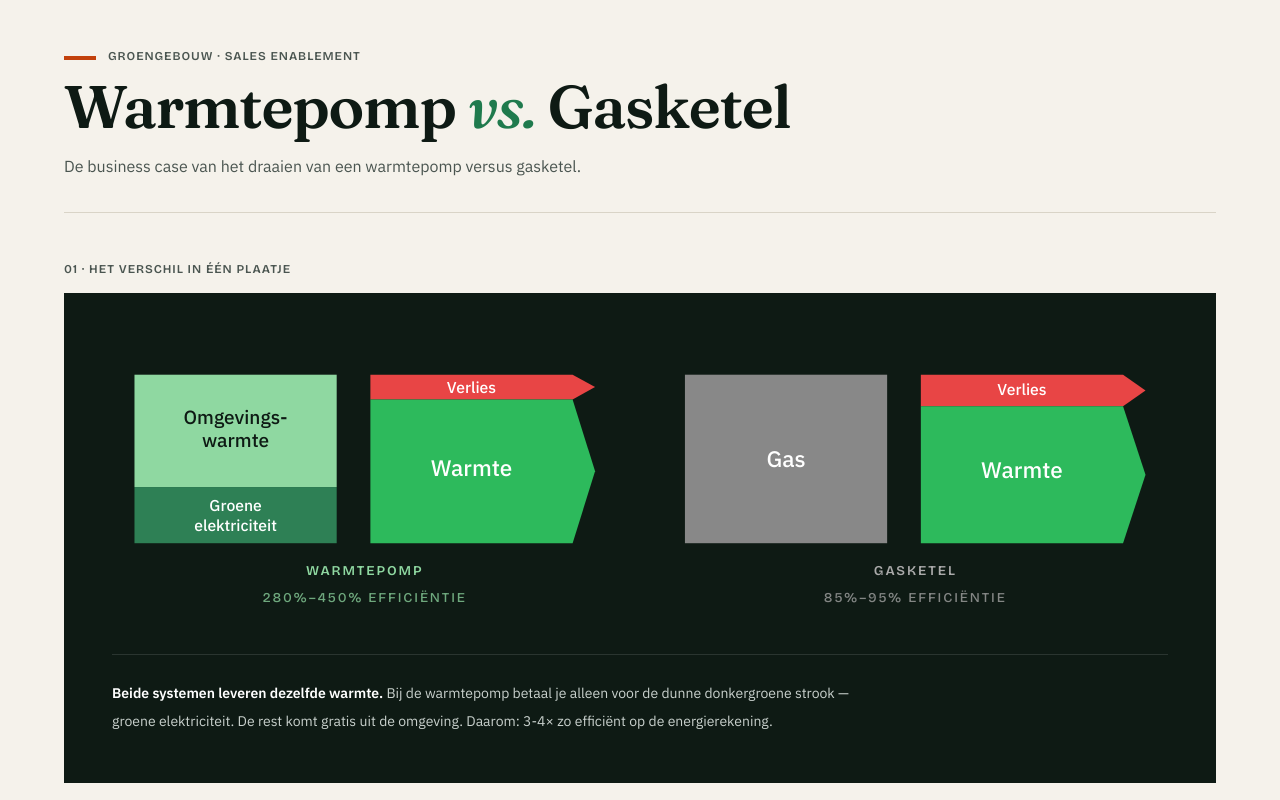
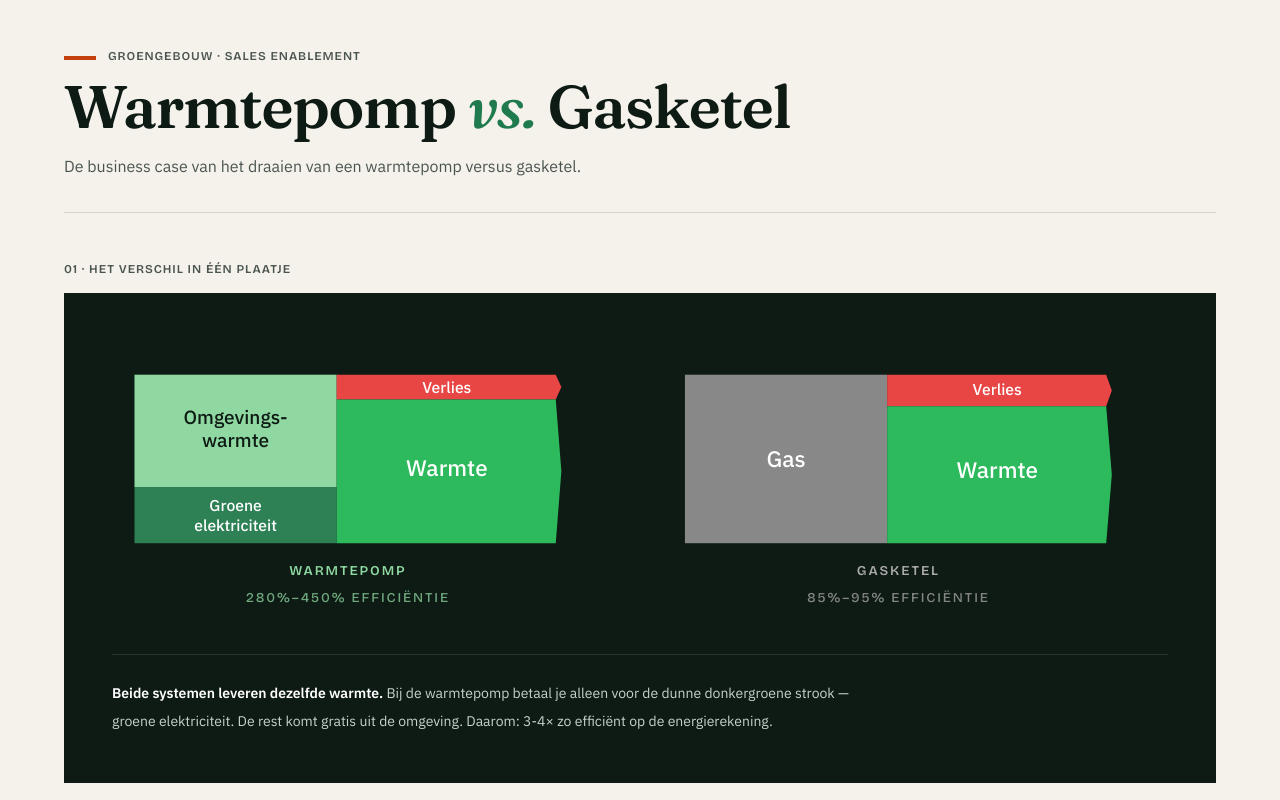
Before and after one commit to YellowBuilding/Groen-Gebouw-Dashboard, a React (Vite) app: page / in a window 1280 px wide. Shown: the top 800 px of the page. Built offline with nearby package versions, Linux system fonts and the light colour scheme.

Commit message:
BLokken update

```diff
--- a/src/App.jsx
+++ b/src/App.jsx
@@ -291,12 +291,12 @@ function SideBySideDiagram() {
       <text x="110" y="169" textAnchor="middle" fontFamily="IBM Plex Sans, sans-serif" fontSize="14" fontWeight="500" fill="white">elektriciteit</text>
 
       {/* Output — Verlies (red chevron, top) — full width, aligned left with Warmte */}
-      <path d="M 230 30 L 410 30 L 430 41 L 410 52 L 230 52 Z" fill="#E84545" />
-      <text x="320" y="46" textAnchor="middle" fontFamily="IBM Plex Sans, sans-serif" fontSize="14" fontWeight="500" fill="white">Verlies</text>
+      <path d="M 200 30 L 395 30 L 400 41 L 395 52 L 200 52 Z" fill="#E84545" />
+      <text x="298" y="46" textAnchor="middle" fontFamily="IBM Plex Sans, sans-serif" fontSize="14" fontWeight="500" fill="white">Verlies</text>
 
       {/* Output — Warmte (bright green chevron) — height 128, total output stack = 150 */}
-      <path d="M 230 52 L 410 52 L 430 116 L 410 180 L 230 180 Z" fill="#2DBA5C" />
-      <text x="320" y="120" textAnchor="middle" fontFamily="IBM Plex Sans, sans-serif" fontSize="20" fontWeight="500" fill="white">Warmte</text>
+      <path d="M 200 52 L 395 52 L 400 116 L 395 180 L 200 180 Z" fill="#2DBA5C" />
+      <text x="298" y="120" textAnchor="middle" fontFamily="IBM Plex Sans, sans-serif" fontSize="20" fontWeight="500" fill="white">Warmte</text>
 
       {/* === GASKETEL (right) === */}
       {/* Input — Gas (gray) */}
@@ -304,19 +304,19 @@ function SideBySideDiagram() {
       <text x="600" y="112" textAnchor="middle" fontFamily="IBM Plex Sans, sans-serif" fontSize="20" fontWeight="500" fill="white">Gas</text>
 
       {/* Output — Verlies (full width, aligned left with Warmte, slightly thicker than WP to hint at lower efficiency) */}
-      <path d="M 720 30 L 900 30 L 920 44 L 900 58 L 720 58 Z" fill="#E84545" />
-      <text x="810" y="48" textAnchor="middle" fontFamily="IBM Plex Sans, sans-serif" fontSize="14" fontWeight="500" fill="white">Verlies</text>
+      <path d="M 690 30 L 885 30 L 890 44 L 885 58 L 690 58 Z" fill="#E84545" />
+      <text x="788" y="48" textAnchor="middle" fontFamily="IBM Plex Sans, sans-serif" fontSize="14" fontWeight="500" fill="white">Verlies</text>
 
       {/* Output — Warmte (height 122, total output stack = 150) */}
-      <path d="M 720 58 L 900 58 L 920 119 L 900 180 L 720 180 Z" fill="#2DBA5C" />
-      <text x="810" y="122" textAnchor="middle" fontFamily="IBM Plex Sans, sans-serif" fontSize="20" fontWeight="500" fill="white">Warmte</text>
+      <path d="M 690 58 L 885 58 L 890 119 L 885 180 L 690 180 Z" fill="#2DBA5C" />
+      <text x="788" y="122" textAnchor="middle" fontFamily="IBM Plex Sans, sans-serif" fontSize="20" fontWeight="500" fill="white">Warmte</text>
 
       {/* === BOTTOM LABELS === */}
-      <text x="225" y="208" textAnchor="middle" fontFamily="Bricolage Grotesque, sans-serif" fontSize="12" fontWeight="600" fill="#8FD8A1" letterSpacing="0.14em">WARMTEPOMP</text>
-      <text x="225" y="232" textAnchor="middle" fontFamily="Bricolage Grotesque, sans-serif" fontSize="12" fontWeight="500" fill="#8FD8A1" letterSpacing="0.14em" opacity="0.75">280%–450% EFFICIËNTIE</text>
+      <text x="210" y="208" textAnchor="middle" fontFamily="Bricolage Grotesque, sans-serif" fontSize="12" fontWeight="600" fill="#8FD8A1" letterSpacing="0.14em">WARMTEPOMP</text>
+      <text x="210" y="232" textAnchor="middle" fontFamily="Bricolage Grotesque, sans-serif" fontSize="12" fontWeight="500" fill="#8FD8A1" letterSpacing="0.14em" opacity="0.75">280%–450% EFFICIËNTIE</text>
 
-      <text x="715" y="208" textAnchor="middle" fontFamily="Bricolage Grotesque, sans-serif" fontSize="12" fontWeight="600" fill="#AAAAAA" letterSpacing="0.14em">GASKETEL</text>
-      <text x="715" y="232" textAnchor="middle" fontFamily="Bricolage Grotesque, sans-serif" fontSize="12" fontWeight="500" fill="#AAAAAA" letterSpacing="0.14em" opacity="0.75">85%–95% EFFICIËNTIE</text>
+      <text x="700" y="208" textAnchor="middle" fontFamily="Bricolage Grotesque, sans-serif" fontSize="12" fontWeight="600" fill="#AAAAAA" letterSpacing="0.14em">GASKETEL</text>
+      <text x="700" y="232" textAnchor="middle" fontFamily="Bricolage Grotesque, sans-serif" fontSize="12" fontWeight="500" fill="#AAAAAA" letterSpacing="0.14em" opacity="0.75">85%–95% EFFICIËNTIE</text>
     </svg>
   );
 }
```
Also changed, not shown: 1 other file (tests, documents, lock files or other folders).
